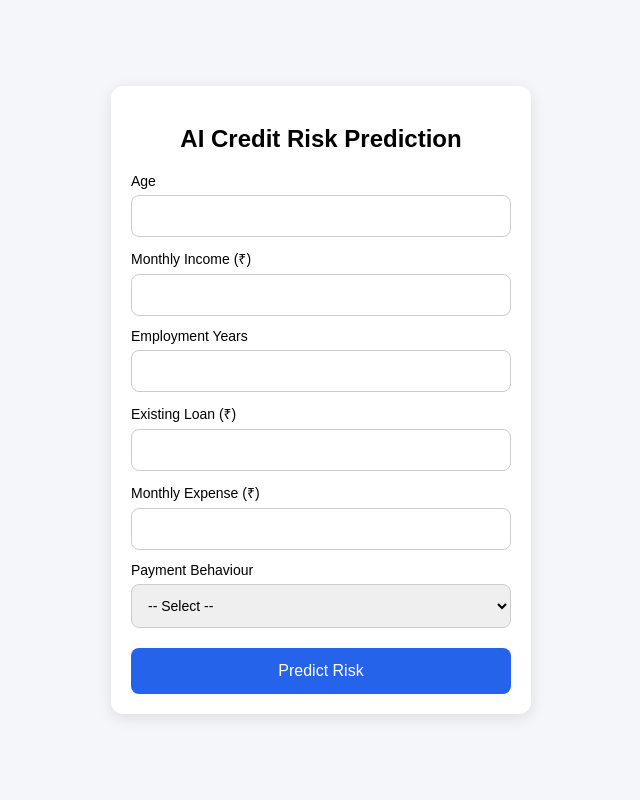
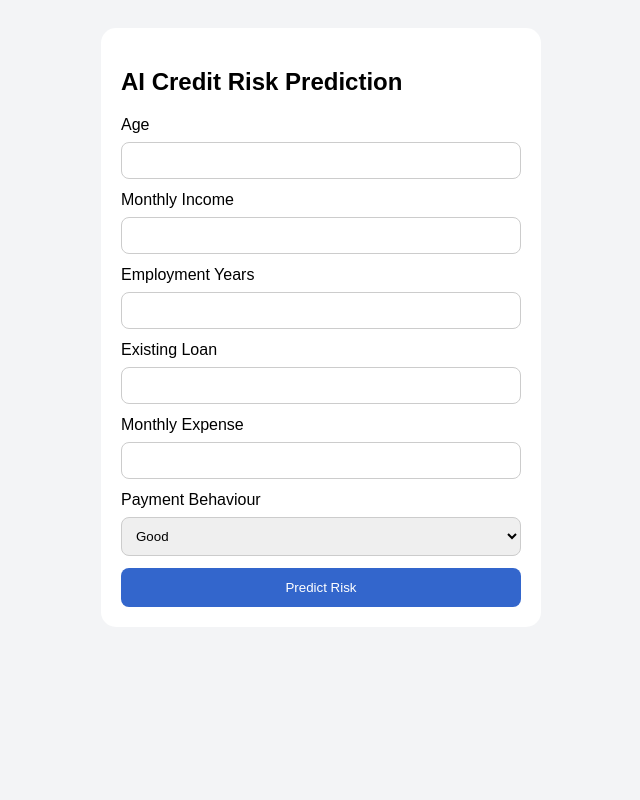
Before and after one commit to sathish26msk/ai-credit-scoring, a Flask app: page / in a window 1280 px wide. Shown: the whole page, without its empty margins (319-959 px from the left). Run offline with Flask 3, Linux system fonts and the light colour scheme.

Commit message:
index.html

```diff
--- a/templates/index.html
+++ b/templates/index.html
@@ -1,93 +1,43 @@
 <!DOCTYPE html>
-<html lang="en">
+<html>
 <head>
-    <meta charset="UTF-8">
-
-    <!-- 🔥 MUST FOR MOBILE -->
 <meta name="viewport" content="width=device-width, initial-scale=1.0">
-
-    <title>AI Credit Risk Prediction</title>
+<title>AI Credit Risk</title>
 
 <style>
-        * {
-            box-sizing: border-box; /* 🔥 MAIN FIX */
-        }
-
 body {
-            font-family: Arial, sans-serif;
-            background: #f4f6f9;
-            margin: 0;
+    font-family: Arial;
+    background: #f3f4f6;
     display: flex;
     justify-content: center;
-            align-items: center;
-            min-height: 100vh;
+    padding: 20px;
 }
 
 .container {
+    width: 100%;
+    max-width: 400px;
     background: white;
-            width: 100%;
-            max-width: 420px;
     padding: 20px;
-            border-radius: 12px;
-            box-shadow: 0 4px 15px rgba(0,0,0,0.1);
-            margin: 10px;
-        }
-
-        h2 {
-            text-align: center;
-            margin-bottom: 20px;
-        }
-
-        label {
-            display: block;
-            margin-top: 12px;
-            font-size: 14px;
+    border-radius: 15px;
 }
 
 input, select {
     width: 100%;
-            padding: 12px;
-            margin-top: 6px;
+    padding: 10px;
+    margin-top: 8px;
+    margin-bottom: 12px;
     border-radius: 8px;
     border: 1px solid #ccc;
-            font-size: 14px;
+    box-sizing: border-box;
 }
 
 button {
     width: 100%;
-            padding: 14px;
-            margin-top: 20px;
+    padding: 12px;
+    background: #3366cc;
+    color: white;
     border: none;
     border-radius: 8px;
-            background: #2563eb;
-            color: white;
-            font-size: 16px;
-            cursor: pointer;
-        }
-
-        button:hover {
-            background: #1e40af;
-        }
-
-        /* 🔥 MOBILE OPTIMIZATION */
-        @media (max-width: 480px) {
-            .container {
-                padding: 15px;
-            }
-
-            h2 {
-                font-size: 18px;
-            }
-
-            input, select {
-                padding: 10px;
-                font-size: 13px;
-            }
-
-            button {
-                padding: 12px;
-                font-size: 14px;
-            }
 }
 </style>
 </head>
@@ -95,6 +45,7 @@
 <body>
 
 <div class="container">
+
 <h2>AI Credit Risk Prediction</h2>
 
 <form action="/predict" method="POST">
@@ -102,21 +53,20 @@
 <label>Age</label>
 <input type="number" name="age" required>
 
-        <label>Monthly Income (₹)</label>
+<label>Monthly Income</label>
 <input type="number" name="monthly_income" required>
 
 <label>Employment Years</label>
 <input type="number" name="employment_years" required>
 
-        <label>Existing Loan (₹)</label>
+<label>Existing Loan</label>
 <input type="number" name="existing_loan" required>
 
-        <label>Monthly Expense (₹)</label>
+<label>Monthly Expense</label>
 <input type="number" name="monthly_expense" required>
 
 <label>Payment Behaviour</label>
-        <select name="payment_history" required>
-            <option value="">-- Select --</option>
+<select name="payment_history">
     <option value="2">Good</option>
     <option value="1">Average</option>
     <option value="0">Poor</option>
@@ -125,6 +75,7 @@
 <button type="submit">Predict Risk</button>
 
 </form>
+
 </div>
 
 </body>
```
Lines whose indentation alone changed are shown as unchanged.
